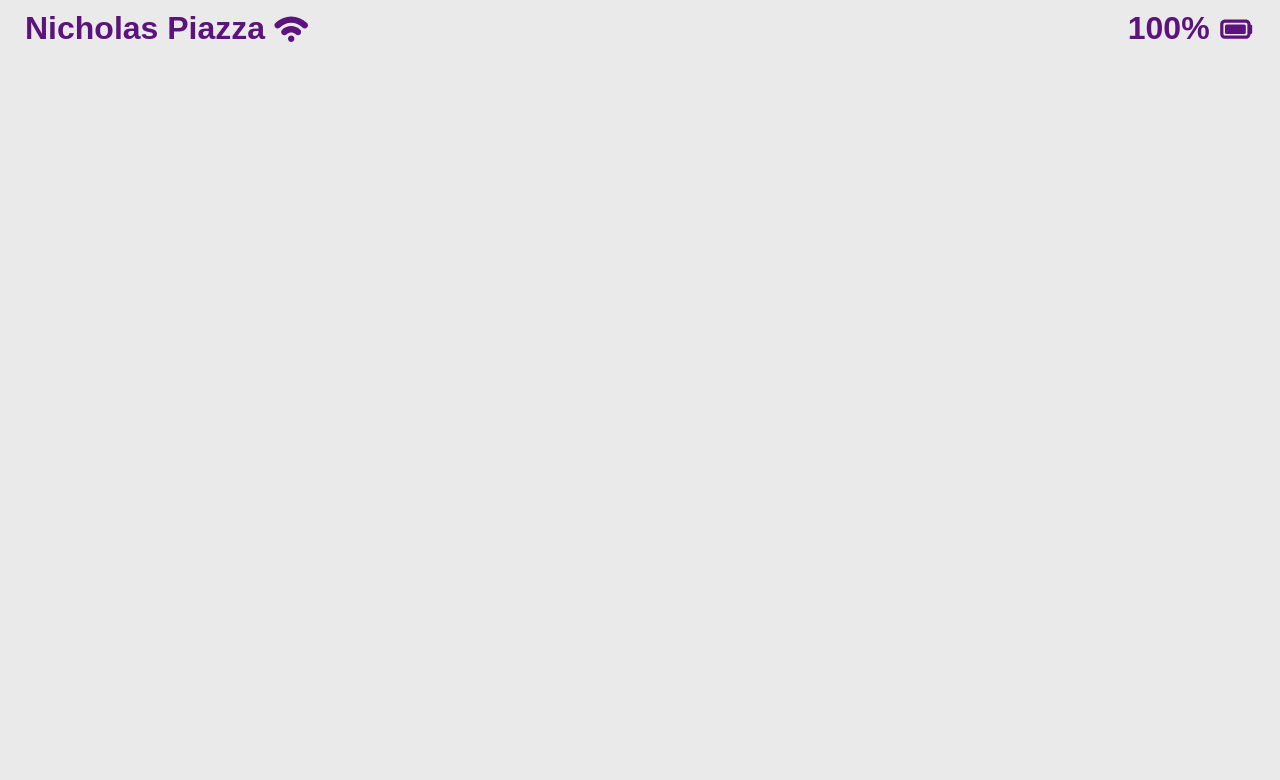
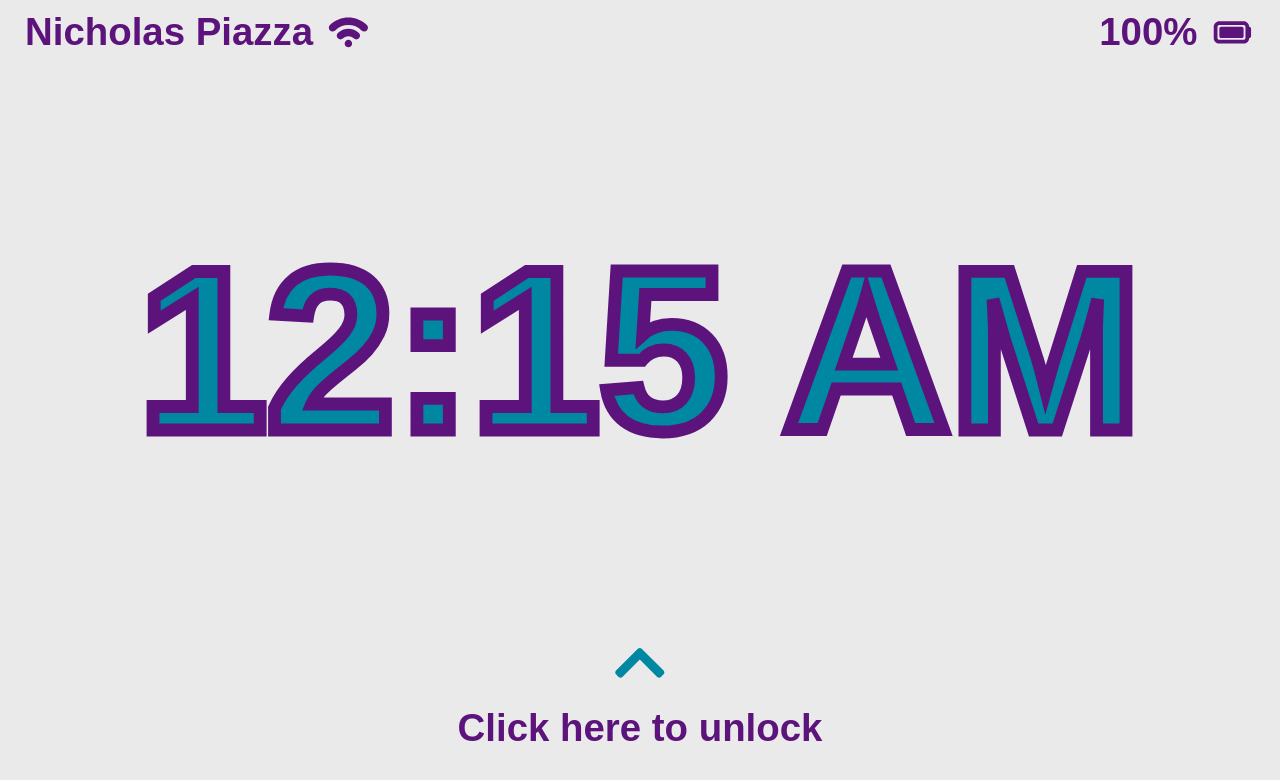
Before and after one commit to airpiazza/personal-website, a React (Create React App) app: page / in a window 1280 px wide. Shown: the top 780 px of the page. Built offline with nearby package versions, Linux system fonts and the light colour scheme; a web font is replaced by a local one.

Commit message:
implemented lock screen page

```diff
--- a/src/App.js
+++ b/src/App.js
@@ -1,10 +1,10 @@
 import './App.css';
-import TopBar from './organisms/TopBar'
+import LockScreenPage from './pages/LockScreenPage';
 
 const App = () => {
   return (
     <div className='App'>
-      <TopBar />
+      <LockScreenPage />
     </div>
   );
 }
--- a/src/molecules/ArrowTextGroup.js
+++ b/src/molecules/ArrowTextGroup.js
@@ -4,9 +4,12 @@ import Text from '../atoms/Text'
 const ArrowTextGroup = () => {
     return (
         <div style={{
-            textAlign: 'center'
+            display: 'flex',
+            flexDirection: 'column',
+            textAlign: 'center',
+            marginBottom: 50
         }}>
-            <Icon iconName='FaChevronUp' size='5vw' color='#0087A2' marginBottom='-15px'/>
+            <Icon iconName='FaChevronUp' size='4.5vw' color='#0087A2' marginBottom={0}/>
             <Text
                 content={'Click here to unlock'}
                 color='#5D137C'
--- a/src/molecules/Time.js
+++ b/src/molecules/Time.js
@@ -18,7 +18,8 @@ const Time = (props) => {
 
     return (
       <div style={{
-        display: 'flex'
+        display: 'flex',
+        justifyContent: 'center'
       }}>
         <Text
             content={currentTime}
--- a/src/molecules/TopBarGroup.js
+++ b/src/molecules/TopBarGroup.js
@@ -11,10 +11,10 @@ const TopBarGroup = (props) => {
             color='#5D137C'
             fontFamily='pedestria-mvb'
             fontWeight={700}
-            fontSize='2.5vw'
-            marginRight={7}
+            fontSize='3vw'
+            marginRight='1vw'
         />
-        <Icon color={props.iconColor} iconName={props.iconName} size='3vw'/>
+        <Icon color={props.iconColor} iconName={props.iconName} size='3.5vw'/>
       </div>
     );
   }
--- /dev/null
+++ b/src/pages/LockScreenPage.js
@@ -0,0 +1,26 @@
+import Time from "../molecules/Time";
+import TopBar from "../organisms/TopBar";
+import ArrowTextGroup from "../molecules/ArrowTextGroup";
+
+const LockScreenPage = () => {
+    return (
+        <div style={{
+            display: 'flex',
+            flexDirection: 'column',
+            justifyContent: 'space-between',
+            height: '100vh'
+        }}>
+            <TopBar />
+            <Time
+                fontFamily='Pedestria-MVB'
+                WebkitTextStroke='1vw #5D137C'
+                fontSize='18vw'
+                color='#0087A2'
+                fontWeight={700}
+            />
+            <ArrowTextGroup />
+        </div>
+    );
+}
+
+export default LockScreenPage;
```
